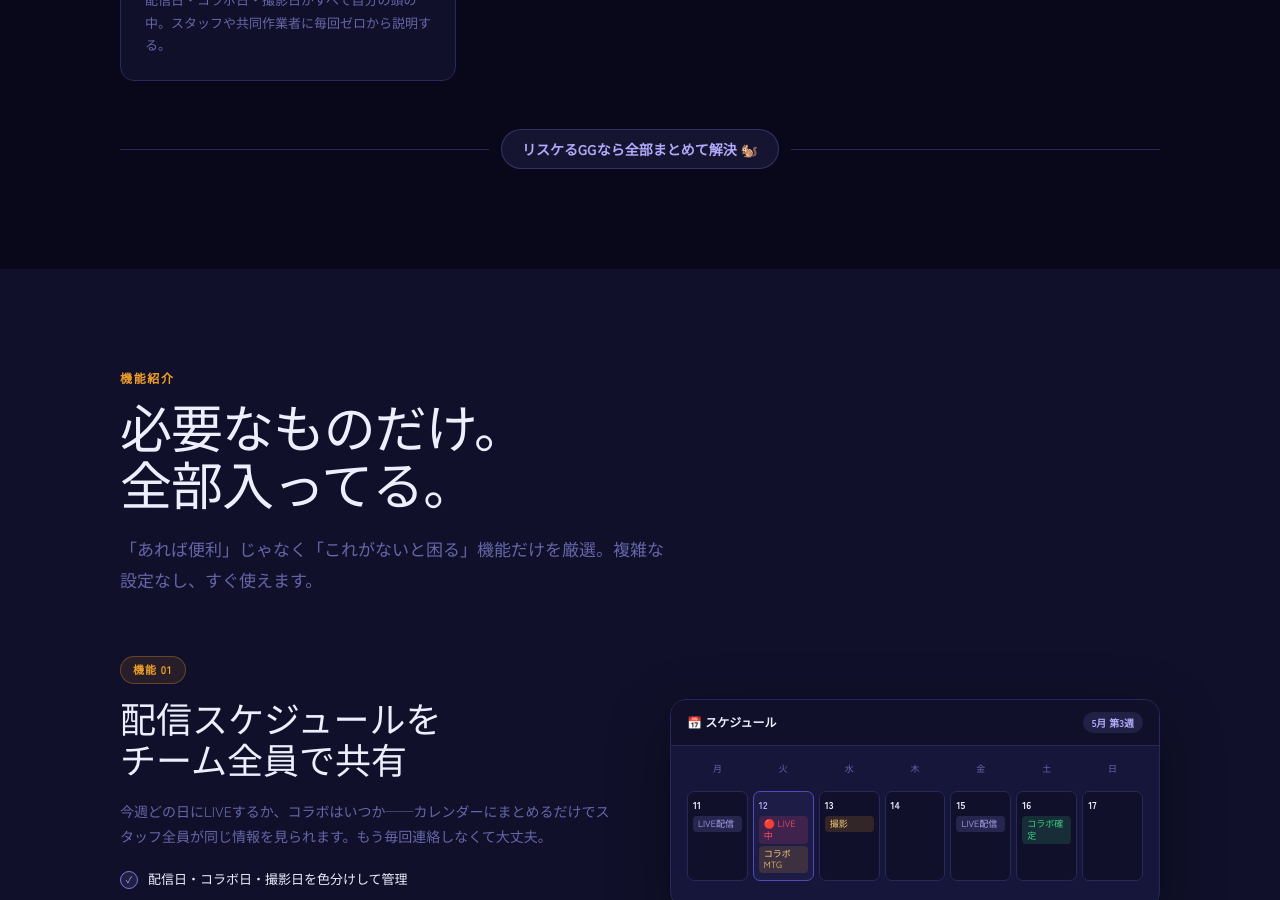
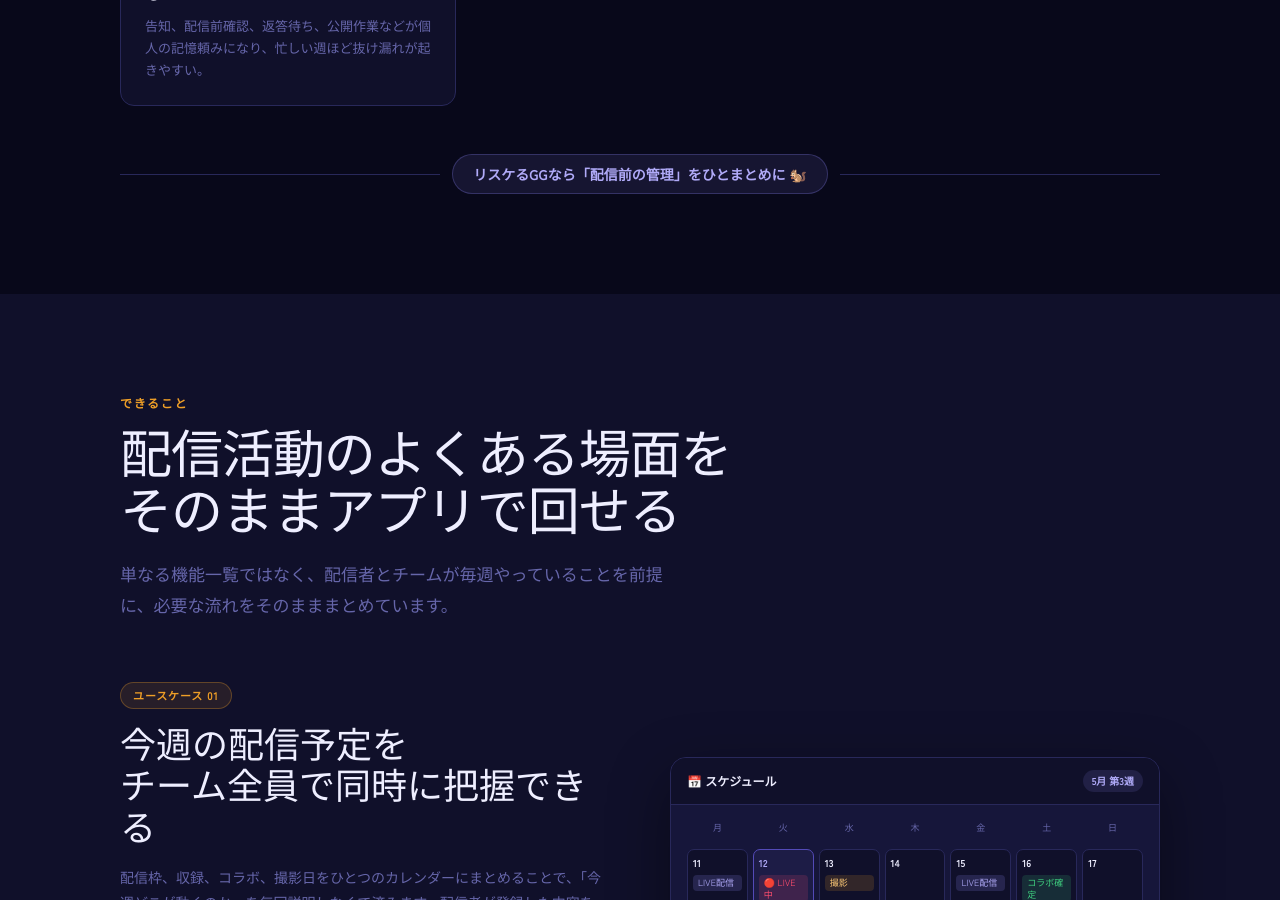
Before and after one commit to risuda-ze/RisukeruGG, a Next.js app: page / in a window 1280 px wide. Shown: the part 1900-2800 px from the top of the page. Built offline with nearby package versions, Linux system fonts and the light colour scheme; no server answers; a web font is replaced by a local one.

Commit message:
feat: revise LP copy around use cases
Co-authored-by: risuda-ze <208211607+risuda-ze@users.noreply.github.com>

```diff
--- a/src/app/page.tsx
+++ b/src/app/page.tsx
@@ -632,6 +632,70 @@ const LP_CSS = `
     margin-top: 2px;
     font-size: 9px;
     color: var(--purple-l);
+  }
+
+  /* ── USECASES ── */
+  #lp-root .usecases {
+    background: var(--bg);
+  }
+  #lp-root .usecase-grid {
+    display: grid;
+    grid-template-columns: repeat(auto-fit, minmax(240px, 1fr));
+    gap: 16px;
+    margin-top: 52px;
+  }
+  #lp-root .usecase-card {
+    background: var(--surface);
+    border: 0.5px solid var(--border);
+    border-radius: 16px;
+    padding: 24px;
+  }
+  #lp-root .usecase-label {
+    display: inline-flex;
+    align-items: center;
+    gap: 6px;
+    font-size: 11px;
+    font-weight: 700;
+    color: var(--purple-l);
+    background: rgba(127, 119, 221, 0.12);
+    border: 0.5px solid rgba(127, 119, 221, 0.28);
+    border-radius: 99px;
+    padding: 4px 10px;
+    margin-bottom: 14px;
+  }
+  #lp-root .usecase-title {
+    font-size: 18px;
+    font-weight: 700;
+    line-height: 1.5;
+    margin-bottom: 12px;
+  }
+  #lp-root .usecase-text {
+    font-size: 13px;
+    color: var(--muted);
+    line-height: 1.8;
+    margin-bottom: 16px;
+  }
+  #lp-root .usecase-points {
+    display: flex;
+    flex-direction: column;
+    gap: 8px;
+  }
+  #lp-root .usecase-point {
+    font-size: 12px;
+    color: var(--text);
+    line-height: 1.7;
+    padding-left: 14px;
+    position: relative;
+  }
+  #lp-root .usecase-point::before {
+    content: '';
+    position: absolute;
+    top: 8px;
+    left: 0;
+    width: 6px;
+    height: 6px;
+    border-radius: 50%;
+    background: var(--amber);
   }
 
   /* Feature mockups */
@@ -1154,8 +1218,8 @@ const LP_HTML = `
         <div class="nav-name">リスケる<span>GG</span></div>
       </div>
       <div class="nav-links">
-        <a href="#features">機能</a>
-        <a href="#how">使い方</a>
+          <a href="#features">できること</a>
+          <a href="#usecases">活用例</a>
         <a href="#plan">料金</a>
       </div>
       <a href="/login" class="nav-login">ログイン</a>
@@ -1168,16 +1232,16 @@ const LP_HTML = `
       <div class="hero-grid"></div>
       <div class="hero-badge">
         <div class="hero-badge-dot"></div>
-        ゲーム配信者のための予定管理アプリ
+        配信準備とチーム連携を1か所で進めるアプリ
       </div>
       <h1 class="hero-title">
-        <span class="br">撮影も、コラボも、</span>
-        <span class="br">編集も<span class="gg">GG</span>な</span>
-        <span class="br">スケジュールを</span>
+        <span class="br">配信前の連絡と調整を</span>
+        <span class="br">ひとつにまとめて</span>
+        <span class="br">配信に集中できる毎日へ</span>
       </h1>
       <p class="hero-sub">
-        配信スケジュールの管理からコラボ調整、編集タスクまで——<br/>
-        <strong>配信者とチームが必要なものだけ</strong>を、ひとつのアプリにまとめました。
+        今週の配信予定、コラボ候補日、編集依頼、告知準備まで——<br/>
+        <strong>配信活動で実際に発生するやりとり</strong>をまとめて、配信者もスタッフも同じ画面で動けます。
       </p>
       <div class="hero-btns">
         <a href="/login" class="btn-primary">無料で始める →</a>
@@ -1262,17 +1326,17 @@ const LP_HTML = `
     <section class="problem" id="problem">
       <div class="section-inner">
         <div class="section-eyebrow">こんな悩みありませんか？</div>
-        <h2 class="section-title">配信者の「あるある」を<br/>全部解決</h2>
-        <p class="section-sub">専用ツールがないせいで、本来配信に使うべき時間が管理業務に消えていませんか？</p>
+        <h2 class="section-title">配信以外の作業が増えるほど<br/>管理の手間が積み上がる</h2>
+        <p class="section-sub">配信の本番より前に、確認・共有・調整で時間を使い切ってしまう。そんな日常をまとめて整理するためのLPに変えます。</p>
         <div class="problem-grid">
-          <div class="problem-card"><div class="problem-icon">📅</div><div class="problem-head">コラボの日程がDMだらけ</div><div class="problem-text">TwitterのDMやDiscordで調整して、結局どこかに記録が残っていない。当日になって「あれ、何時だっけ？」が起きる。</div></div>
-          <div class="problem-card"><div class="problem-icon">🎬</div><div class="problem-head">編集スタッフへの連絡が大変</div><div class="problem-text">「この動画いつアップ？」「サムネどうする？」——毎回LINEやDMで確認しているうちに、締切を過ぎてしまう。</div></div>
-          <div class="problem-card"><div class="problem-icon">🔔</div><div class="problem-head">告知を忘れる・ミスる</div><div class="problem-text">配信前の告知ツイートを忘れたり、時間を間違えてツイートしたり。ファンへの信頼が少しずつ削れていく。</div></div>
-          <div class="problem-card"><div class="problem-icon">😰</div><div class="problem-head">スケジュールが頭の中にしかない</div><div class="problem-text">配信日・コラボ日・撮影日がすべて自分の頭の中。スタッフや共同作業者に毎回ゼロから説明する。</div></div>
+          <div class="problem-card"><div class="problem-icon">📅</div><div class="problem-head">予定が複数ツールに散らばる</div><div class="problem-text">Googleカレンダー、Discord、DM、メモ帳に情報が分散して、チームの誰が最新情報を持っているのか分からなくなる。</div></div>
+          <div class="problem-card"><div class="problem-icon">🎬</div><div class="problem-head">制作タスクの依頼が口頭やDMに流れる</div><div class="problem-text">編集、サムネ、概要欄、切り抜き確認などの細かい依頼が流れて、担当漏れや締切の認識違いが起きやすい。</div></div>
+          <div class="problem-card"><div class="problem-icon">🤝</div><div class="problem-head">コラボ日程の確定までが長い</div><div class="problem-text">候補日を出しても返信待ちが続き、確定後にまた別ツールへ転記する。地味な往復が積み重なっていく。</div></div>
+          <div class="problem-card"><div class="problem-icon">🔔</div><div class="problem-head">「誰かが覚えている前提」で回っている</div><div class="problem-text">告知、配信前確認、返答待ち、公開作業などが個人の記憶頼みになり、忙しい週ほど抜け漏れが起きやすい。</div></div>
         </div>
         <div class="problem-arrow">
           <div class="line"></div>
-          <div class="label">リスケるGGなら全部まとめて解決 🐿️</div>
+          <div class="label">リスケるGGなら「配信前の管理」をひとまとめに 🐿️</div>
           <div class="line"></div>
         </div>
       </div>
@@ -1281,20 +1345,20 @@ const LP_HTML = `
     <!-- FEATURES -->
     <section class="features" id="features">
       <div class="section-inner">
-        <div class="section-eyebrow">機能紹介</div>
-        <h2 class="section-title">必要なものだけ。<br/>全部入ってる。</h2>
-        <p class="section-sub">「あれば便利」じゃなく「これがないと困る」機能だけを厳選。複雑な設定なし、すぐ使えます。</p>
+        <div class="section-eyebrow">できること</div>
+        <h2 class="section-title">配信活動のよくある場面を<br/>そのままアプリで回せる</h2>
+        <p class="section-sub">単なる機能一覧ではなく、配信者とチームが毎週やっていることを前提に、必要な流れをそのまままとめています。</p>
         <div class="feature-blocks">
           <!-- 機能1 -->
           <div class="feature-block">
             <div>
-              <div class="feat-label">機能 01</div>
-              <h3 class="feat-title">配信スケジュールを<br/>チーム全員で共有</h3>
-              <p class="feat-desc">今週どの日にLIVEするか、コラボはいつか——カレンダーにまとめるだけでスタッフ全員が同じ情報を見られます。もう毎回連絡しなくて大丈夫。</p>
+              <div class="feat-label">ユースケース 01</div>
+              <h3 class="feat-title">今週の配信予定を<br/>チーム全員で同時に把握できる</h3>
+              <p class="feat-desc">配信枠、収録、コラボ、撮影日をひとつのカレンダーにまとめることで、「今週どこが動くのか」を毎回説明しなくて済みます。配信者が登録した内容を、編集者やマネージャーも同じ温度感で確認できます。</p>
               <div class="feat-points">
-                <div class="feat-point"><div class="feat-point-dot">✓</div>配信日・コラボ日・撮影日を色分けして管理</div>
-                <div class="feat-point"><div class="feat-point-dot">✓</div>登録した予定がチーム全員にリアルタイムで反映</div>
-                <div class="feat-point"><div class="feat-point-dot">✓</div>週表示・月表示を切り替えて全体を把握</div>
+                <div class="feat-point"><div class="feat-point-dot">✓</div>配信日・コラボ日・撮影日を色分けしてひと目で整理</div>
+                <div class="feat-point"><div class="feat-point-dot">✓</div>登録した予定がチーム全員にリアルタイムで共有される</div>
+                <div class="feat-point"><div class="feat-point-dot">✓</div>週表示・月表示を切り替えて直近も全体像も見渡せる</div>
               </div>
             </div>
             <div class="feat-visual">
@@ -1316,13 +1380,13 @@ const LP_HTML = `
           <!-- 機能2 -->
           <div class="feature-block rev">
             <div>
-              <div class="feat-label">機能 02</div>
-              <h3 class="feat-title">コラボ打診から確定まで<br/>アプリ内で完結</h3>
-              <p class="feat-desc">「この日どう？」「その日はちょっと…」——DM往復をなくして、候補日を提示するだけで相手がOK/NGを返せます。確定した日程は自動でカレンダーに入ります。</p>
+              <div class="feat-label">ユースケース 02</div>
+              <h3 class="feat-title">コラボ候補日の打診から<br/>確定までを迷子にしない</h3>
+              <p class="feat-desc">候補日を投げて、返事を待って、確定後に予定へ反映する。コラボ調整で毎回発生する流れをそのまま扱えるので、DMを遡って確認したり、確定内容を別ツールへ転記したりする手間が減ります。</p>
               <div class="feat-points">
                 <div class="feat-point"><div class="feat-point-dot">✓</div>候補日を複数提示して相手がワンタップで返答</div>
-                <div class="feat-point"><div class="feat-point-dot">✓</div>確定した日程が自動でスケジュールに追加</div>
-                <div class="feat-point"><div class="feat-point-dot">✓</div>コラボ履歴が残るので過去のやりとりも確認可能</div>
+                <div class="feat-point"><div class="feat-point-dot">✓</div>確定した日程がそのままスケジュールへ反映される</div>
+                <div class="feat-point"><div class="feat-point-dot">✓</div>やりとりの履歴が残るので「どこまで決まったか」を見失わない</div>
               </div>
             </div>
             <div class="feat-visual">
@@ -1337,13 +1401,13 @@ const LP_HTML = `
           <!-- 機能3 -->
           <div class="feature-block">
             <div>
-              <div class="feat-label">機能 03</div>
-              <h3 class="feat-title">編集・サムネ・告知——<br/>作業の進み具合を見える化</h3>
-              <p class="feat-desc">「あの動画の編集、どこまで進んでる？」を毎回聞かなくても大丈夫。カードを動かすだけで進捗が全員に伝わります。</p>
+              <div class="feat-label">ユースケース 03</div>
+              <h3 class="feat-title">編集・サムネ・告知の進み具合を<br/>聞かなくても共有できる</h3>
+              <p class="feat-desc">動画編集、切り抜き、告知画像、概要欄更新などの作業は、小さくても数が多いもの。タスクとして見える化しておけば、配信者が毎回進捗確認をしなくても、チーム全体で「今どこまで進んでいるか」が分かります。</p>
               <div class="feat-points">
-                <div class="feat-point"><div class="feat-point-dot">✓</div>「やること」「進行中」「完了」の3ステップで管理</div>
-                <div class="feat-point"><div class="feat-point-dot">✓</div>担当者・締切日を設定してスタッフに依頼</div>
-                <div class="feat-point"><div class="feat-point-dot">✓</div>完了したら自動で通知が届く</div>
+                <div class="feat-point"><div class="feat-point-dot">✓</div>「やること」「進行中」「完了」で作業状況を共有</div>
+                <div class="feat-point"><div class="feat-point-dot">✓</div>担当者・締切日を設定して依頼内容を明確にできる</div>
+                <div class="feat-point"><div class="feat-point-dot">✓</div>完了通知までつなげて確認漏れを減らせる</div>
               </div>
             </div>
             <div class="feat-visual">
@@ -1370,13 +1434,13 @@ const LP_HTML = `
           <!-- 機能4 -->
           <div class="feature-block rev">
             <div>
-              <div class="feat-label">機能 04</div>
-              <h3 class="feat-title">大事なことを<br/>見逃さない通知</h3>
-              <p class="feat-desc">LIVE前のリマインダーは無料でも届きます。PARTYプランならコラボの返答やタスク完了もリアルタイムで通知。配信者とチームの全員が同じ情報を同じタイミングで受け取れます。</p>
+              <div class="feat-label">ユースケース 04</div>
+              <h3 class="feat-title">返答待ちや直前確認を<br/>通知で拾って抜け漏れを防げる</h3>
+              <p class="feat-desc">忙しい週ほど、確認するべきことは増えていきます。LIVE前のリマインダーに加えて、コラボ返答やタスク完了も拾えるので、「誰かが覚えているはず」に頼らない運用へ変えられます。</p>
               <div class="feat-points">
                 <div class="feat-point"><div class="feat-point-dot">✓</div>LIVE開始前に自動リマインダー（全プラン）</div>
                 <div class="feat-point"><div class="feat-point-dot">✓</div>コラボ返答・タスク完了を即通知（PARTYプラン）</div>
-                <div class="feat-point"><div class="feat-point-dot">✓</div>スマホのホーム画面にアプリとして追加可能</div>
+                <div class="feat-point"><div class="feat-point-dot">✓</div>スマホのホーム画面に追加して、日常の確認導線を短くできる</div>
               </div>
             </div>
             <div class="feat-visual">
@@ -1393,16 +1457,63 @@ const LP_HTML = `
       </div>
     </section>
 
+    <!-- USECASES -->
+    <section class="usecases" id="usecases">
+      <div class="section-inner">
+        <div class="section-eyebrow">活用例</div>
+        <h2 class="section-title">「自分たちならどう使うか」が<br/>想像しやすいユースケース</h2>
+        <p class="section-sub">個人配信から小規模チーム運営まで、配信活動の規模に合わせて導入しやすい使い方をまとめました。</p>
+        <div class="usecase-grid">
+          <div class="usecase-card">
+            <div class="usecase-label">個人配信者</div>
+            <div class="usecase-title">配信・撮影・告知を<br/>ひとりでも整理しやすい</div>
+            <div class="usecase-text">配信日、収録日、ショート動画の投稿、告知タイミングを1か所に並べて管理できます。頭の中だけで回していた予定を可視化するだけでも、週ごとの負荷がかなり変わります。</div>
+            <div class="usecase-points">
+              <div class="usecase-point">今週やることを時系列で見直せる</div>
+              <div class="usecase-point">告知や公開作業の抜け漏れを減らせる</div>
+            </div>
+          </div>
+          <div class="usecase-card">
+            <div class="usecase-label">配信者 + 編集者</div>
+            <div class="usecase-title">依頼と締切を明文化して<br/>確認コストを減らせる</div>
+            <div class="usecase-text">動画編集、サムネ制作、概要欄調整などをタスク化することで、「これお願いしたっけ？」を減らせます。配信者と編集者の認識差を埋めるのに向いています。</div>
+            <div class="usecase-points">
+              <div class="usecase-point">担当者と締切をセットで共有できる</div>
+              <div class="usecase-point">進捗確認のためのDM往復を減らせる</div>
+            </div>
+          </div>
+          <div class="usecase-card">
+            <div class="usecase-label">コラボ多めの配信者</div>
+            <div class="usecase-title">候補日提示から確定までを<br/>迷わず進めやすい</div>
+            <div class="usecase-text">複数の相手と同時進行でコラボ調整しているときでも、誰に何を送って、どこまで返事が来ているかを追いやすくなります。確定後の予定反映までつながるのが強みです。</div>
+            <div class="usecase-points">
+              <div class="usecase-point">返答待ちの案件をまとめて確認できる</div>
+              <div class="usecase-point">確定内容の転記漏れを防ぎやすい</div>
+            </div>
+          </div>
+          <div class="usecase-card">
+            <div class="usecase-label">マネージャー同席チーム</div>
+            <div class="usecase-title">本人・運営・制作が<br/>同じ予定表を見て動ける</div>
+            <div class="usecase-text">配信者本人だけでなく、マネージャーや運営スタッフも同じ情報を見られるため、日程確認の属人化を防げます。口頭確認に頼らず、チーム運営を安定させたいケースに向いています。</div>
+            <div class="usecase-points">
+              <div class="usecase-point">連絡窓口が増えても情報が散りにくい</div>
+              <div class="usecase-point">配信前確認の抜け漏れをチームで補える</div>
+            </div>
+          </div>
+        </div>
+      </div>
+    </section>
+
     <!-- HOW IT WORKS -->
     <section class="how" id="how">
       <div class="section-inner">
         <div class="section-eyebrow">使い方</div>
-        <h2 class="section-title">3ステップで<br/>今日から使える</h2>
-        <p class="section-sub">アカウント作成から実際に使い始めるまで、5分もかかりません。難しい設定は一切なし。</p>
+        <h2 class="section-title">始め方はシンプル。<br/>使い始めた瞬間に整理が進む</h2>
+        <p class="section-sub">最初の設定は軽く、価値はすぐに体感できる構成です。配信活動に必要な情報を入れたその日から、チームの見え方が変わります。</p>
         <div class="how-steps">
-          <div class="how-step"><div class="how-num">1</div><div class="how-step-title">Googleで<br/>ログイン</div><div class="how-step-text">Googleアカウントがあればすぐ始められます。パスワード登録も不要。</div></div>
-          <div class="how-step"><div class="how-num">2</div><div class="how-step-title">チームを作って<br/>メンバーを招待</div><div class="how-step-text">編集スタッフ、マネージャーをリンクで招待するだけ。すぐに共有カレンダーが使えます。</div></div>
-          <div class="how-step"><div class="how-num">3</div><div class="how-step-title">配信枠を登録して<br/>GGスタート</div><div class="how-step-text">今週の配信予定を入れるだけ。コラボ調整もタスク管理も、全部ここから。</div></div>
+          <div class="how-step"><div class="how-num">1</div><div class="how-step-title">Googleで<br/>ログイン</div><div class="how-step-text">Googleアカウントですぐ開始。思い立ったタイミングで、まずは自分の予定整理から着手できます。</div></div>
+          <div class="how-step"><div class="how-num">2</div><div class="how-step-title">チームを作って<br/>メンバーを招待</div><div class="how-step-text">編集スタッフやマネージャーを招待すれば、同じカレンダーとタスクを見ながら会話できます。</div></div>
+          <div class="how-step"><div class="how-num">3</div><div class="how-step-title">予定と作業を登録して<br/>運用スタート</div><div class="how-step-text">今週の配信予定や依頼中の作業を入れるだけで、確認・共有・調整の流れがひとつにまとまります。</div></div>
         </div>
       </div>
     </section>
@@ -1413,7 +1524,7 @@ const LP_HTML = `
         <div style="text-align:center">
           <div class="section-eyebrow">料金プラン</div>
           <h2 class="section-title">2つのプランで<br/>どんなチームにも対応</h2>
-          <p class="section-sub" style="margin:0 auto">まずはLIGHTで無料スタート。チームが動き始めたらPARTYへ。</p>
+          <p class="section-sub" style="margin:0 auto">まずは個人や少人数の整理から始めて、連携量が増えたら拡張できます。導入段階に合わせて選びやすい料金です。</p>
         </div>
         <div style="display:grid;grid-template-columns:1fr 1fr;gap:16px;margin-top:40px">
           <div class="plan-card" style="position:relative">
@@ -1455,8 +1566,8 @@ const LP_HTML = `
     <!-- TESTIMONIALS -->
     <section class="testi">
       <div class="section-inner">
-        <div class="section-eyebrow">ユーザーの声</div>
-        <h2 class="section-title">使った配信者から<br/>届いた声</h2>
+        <div class="section-eyebrow">導入後の変化</div>
+        <h2 class="section-title">「何がラクになったか」が<br/>伝わるユーザーの声</h2>
         <div class="testi-grid">
           <div class="testi-card"><div class="testi-stars">★★★★★</div><div class="testi-text">「コラボの日程調整がDMじゃなくなっただけで、めちゃくちゃ楽になりました。相手もOKをタップするだけなので断然スムーズ。」</div><div class="testi-user"><div class="testi-av" style="background:rgba(255,77,109,0.2);color:var(--live)">KZ</div><div><div class="testi-name">カズくんGames</div><div class="testi-role">Twitch配信者 / フォロワー4.2万</div></div></div></div>
           <div class="testi-card"><div class="testi-stars">★★★★★</div><div class="testi-text">「編集スタッフとのやりとりが全部ここで完結するようになってから、LINEの未読が激減しました。配信に集中できるようになった！」</div><div class="testi-user"><div class="testi-av" style="background:rgba(127,119,221,0.2);color:var(--purple-l)">HN</div><div><div class="testi-name">ひなたch</div><div class="testi-role">YouTube配信者 / 登録者1.8万</div></div></div></div>
@@ -1468,11 +1579,11 @@ const LP_HTML = `
     <!-- FINAL CTA -->
     <section class="final-cta">
       <div class="section-inner" style="max-width:700px;margin:0 auto">
-        <h2 class="final-cta-title">今日から配信に<br/><span class="accent">全集中</span>しよう</h2>
-        <p class="final-cta-sub">スケジュール管理、コラボ調整、チーム連携——<br/>面倒なことはリスケるGGに任せて、あなたは配信だけ考えていてください。</p>
+        <h2 class="final-cta-title">管理のための時間を減らして<br/><span class="accent">配信に集中</span>しよう</h2>
+        <p class="final-cta-sub">予定共有、コラボ調整、制作進行、通知確認——<br/>配信前後の細かい管理を整理して、あなたとチームが本番に集中できる状態をつくります。</p>
         <div class="hero-btns">
           <a href="/login" class="btn-primary">無料で始める →</a>
-          <a href="#features" class="btn-secondary">機能をもっと見る</a>
+          <a href="#usecases" class="btn-secondary">活用例をもっと見る</a>
         </div>
       </div>
     </section>
```
Also changed, not shown: 1 other file (tests, documents, lock files or other folders).
